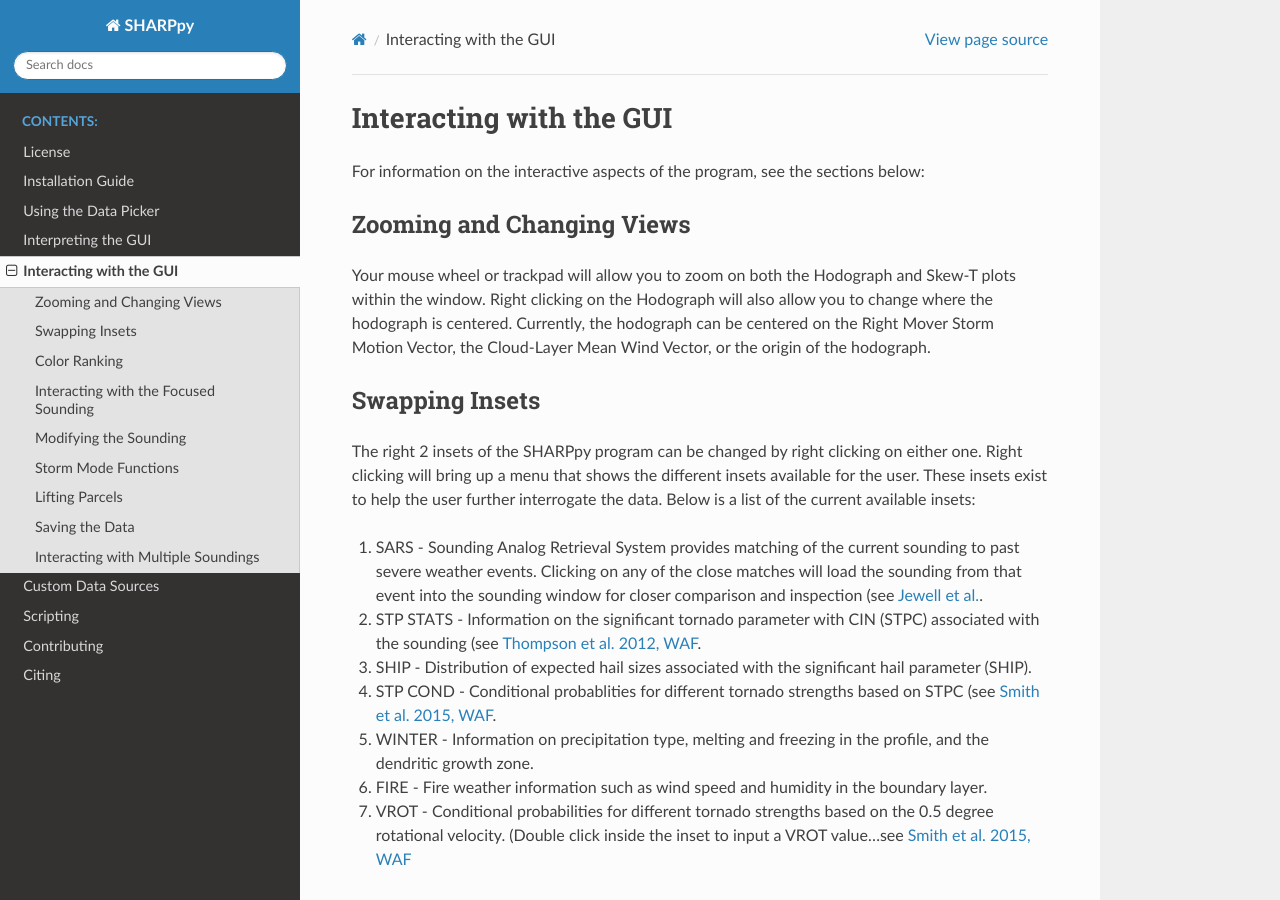
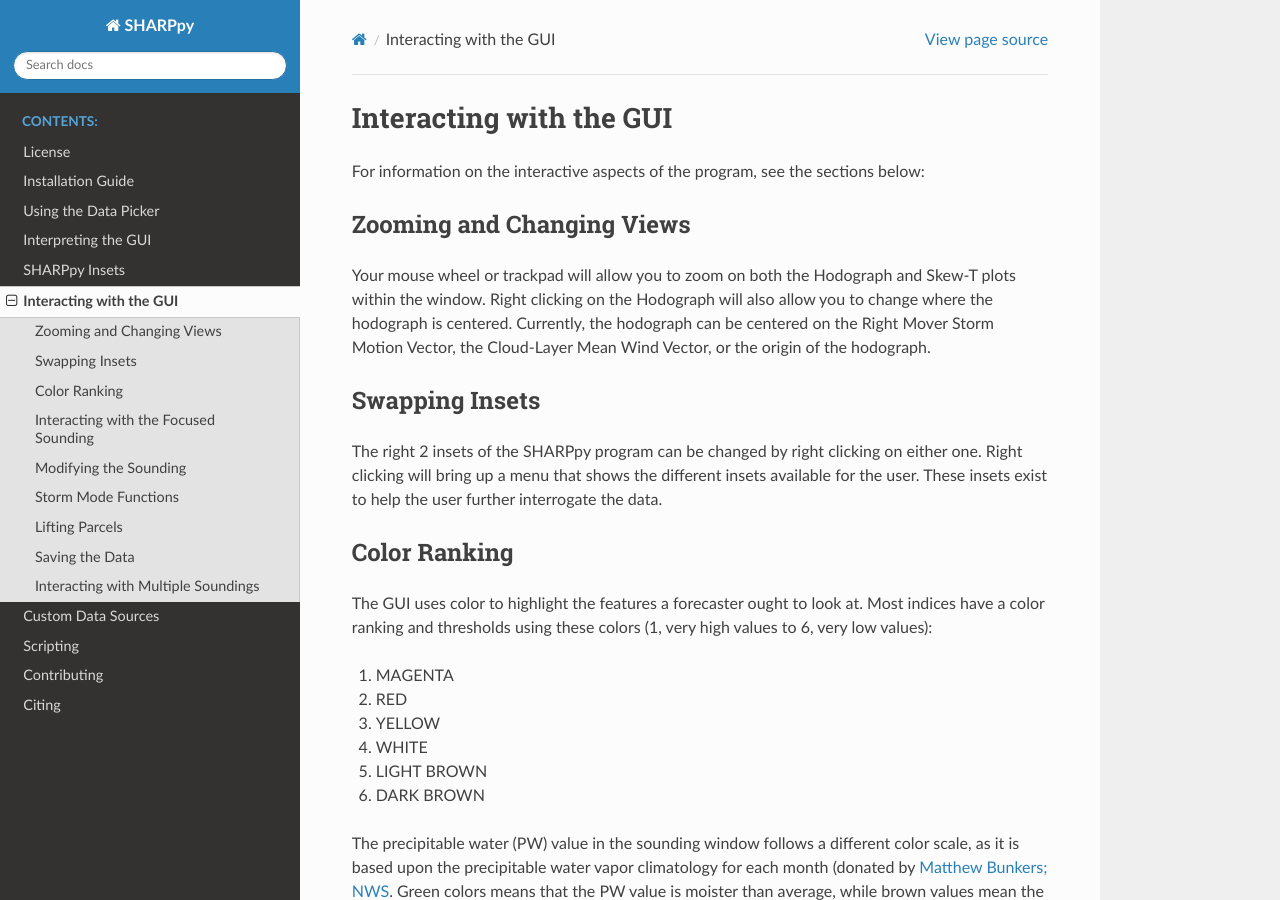
Before and after one commit to sharppy/SHARPpy, a Sphinx documentation site: the page built from docs/source/interacting_gui.rst, in a window 1280 px wide and 900 px high. Built offline with Sphinx 7.4.7 and the Read the Docs theme 2.0.0, drawn with Linux system fonts in a browser that asks for light colours; pages that are not in the unit, such as notebooks, are missing from menus.

Commit message:
Added information about insets to docs

```diff
--- a/docs/source/index.rst
+++ b/docs/source/index.rst
@@ -22,6 +22,7 @@
    install
    picker
    interpreting_gui
+   insets
    interacting_gui
    SHARPpy_basics
    datasource_guide
--- a/docs/source/interacting_gui.rst
+++ b/docs/source/interacting_gui.rst
@@ -13,15 +13,7 @@
 Swapping Insets
 ---------------
 
-The right 2 insets of the SHARPpy program can be changed by right clicking on either one.  Right clicking will bring up a menu that shows the different insets available for the user.  These insets exist to help the user further interrogate the data.  Below is a list of the current available insets:
-
-1. SARS - Sounding Analog Retrieval System provides matching of the current sounding to past severe weather events.  Clicking on any of the close matches will load the sounding from that event into the sounding window for closer comparison and inspection (see `Jewell et al. <http://www.spc.noaa.gov/publications/jewell/sars.pdf>`_.
-2. STP STATS - Information on the significant tornado parameter with CIN (STPC) associated with the sounding (see `Thompson et al. 2012, WAF <http://www.spc.noaa.gov/publications/thompson/waf-env.pdf>`_.
-3. SHIP - Distribution of expected hail sizes associated with the significant hail parameter (SHIP).
-4. STP COND - Conditional probablities for different tornado strengths based on STPC (see `Smith et al. 2015, WAF <http://www.spc.noaa.gov/publications/smith/vrot-env.pdf>`_.
-5. WINTER - Information on precipitation type, melting and freezing in the profile, and the dendritic growth zone.
-6. FIRE - Fire weather information such as wind speed and humidity in the boundary layer.
-7. VROT - Conditional probabilities for different tornado strengths based on the 0.5 degree rotational velocity. (Double click inside the inset to input a VROT value...see `Smith et al. 2015, WAF <http://www.spc.noaa.gov/publications/smith/vrot-env.pdf>`_
+The right 2 insets of the SHARPpy program can be changed by right clicking on either one.  Right clicking will bring up a menu that shows the different insets available for the user.  These insets exist to help the user further interrogate the data.
 
 Color Ranking
 -------------
```
Also changed, not shown: docs/source/insets.rst (added, +127 -0 lines), docs/source/install.rst (line endings or trailing spaces), docs/source/tutorial_imgs/inset_condstp.png (added), docs/source/tutorial_imgs/inset_fire.png (added), docs/source/tutorial_imgs/inset_row.png (added), docs/source/tutorial_imgs/inset_sars.png (added), docs/source/tutorial_imgs/inset_ship.png (added), docs/source/tutorial_imgs/inset_stp.png (added), docs/source/tutorial_imgs/inset_vrot.png (added).
